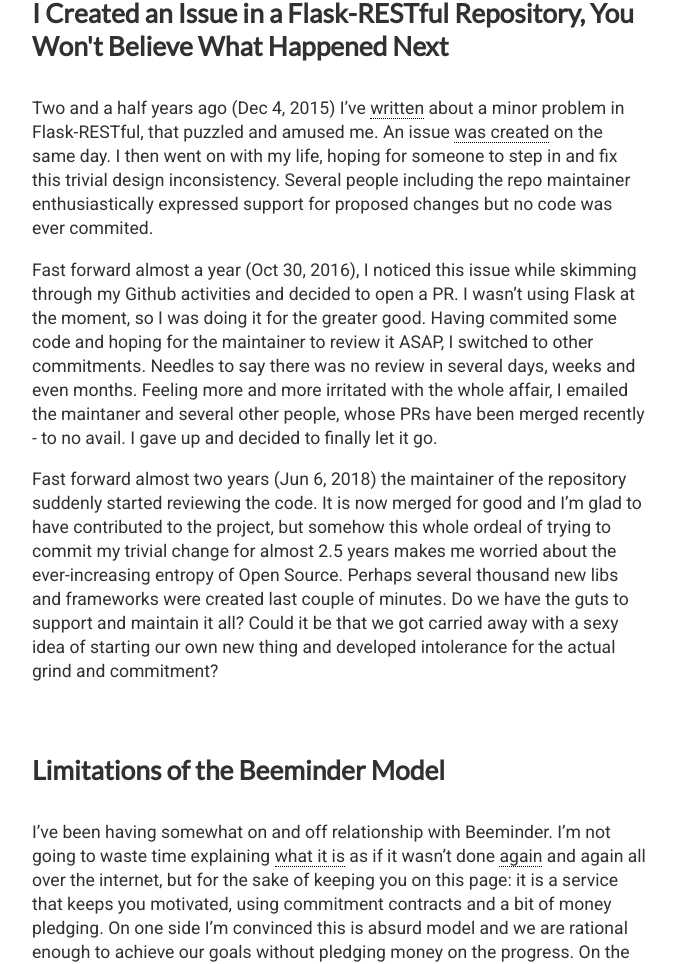
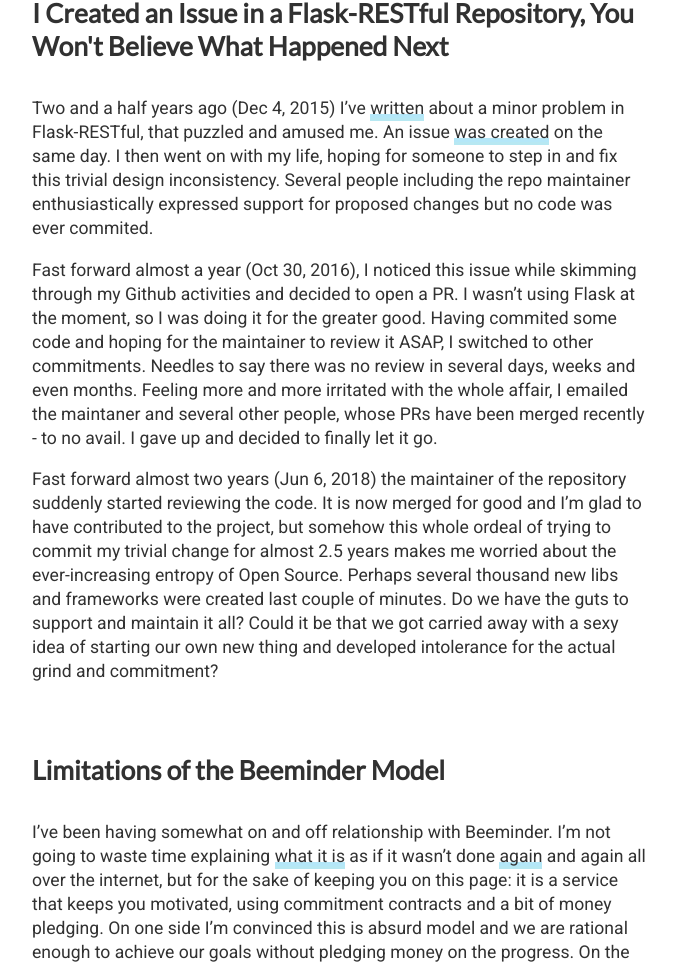
Before and after one commit to wswld/wswld.github.io, a Jekyll site: the page built from index.html, in a window 1280 px wide. Shown: the part 283-1247 px from the top of the page, without its empty margins (300-976 px from the left). Built offline with Jekyll 4.4.1, drawn with Linux system fonts in a browser that asks for light colours; the list of posts is cut into pages by our own code.

Commit message:
Revert "Updated selection and link style"
This reverts commit 45d742158914cd0bb41c955286cede61af6a9ac5.

```diff
--- a/_sass/_base.scss
+++ b/_sass/_base.scss
@@ -33,6 +33,17 @@
       -ms-text-size-adjust: 100%;
 }
 
+
+::-moz-selection { /* Code for Firefox */
+  background: rgba(75,198,223,0.4);
+  color: #000;
+}
+
+::selection {
+  background: rgba(75,198,223,0.4);
+  color: #000;
+}
+
 // No `:visited` state is required by default (browsers will use `a`)
 a {
   color: #313131;
@@ -44,18 +55,20 @@
   -ms-transition: all 1s ease-in-out;
   -o-transition: all 1s ease-in-out;
   transition: all 1s ease-in-out;
+  border-bottom: 3px solid rgba(75,198,223,0.4);
+  box-shadow: inset 0 -4px 0 #b4e7f8;
 
   // `:focus` is linked to `:hover` for basic accessibility
   &:hover,
   &:focus {
-    background: #000;
-    color: #fff;
-
+    background: rgba(75,198,223,0.4);
+    color:black;
     -webkit-transition: none;
     -moz-transition: none;
     -ms-transition: none;
     -o-transition: none;
     transition: none;
+    border-bottom: 3px solid #b4e7f8;
   }
 
   strong {
```
